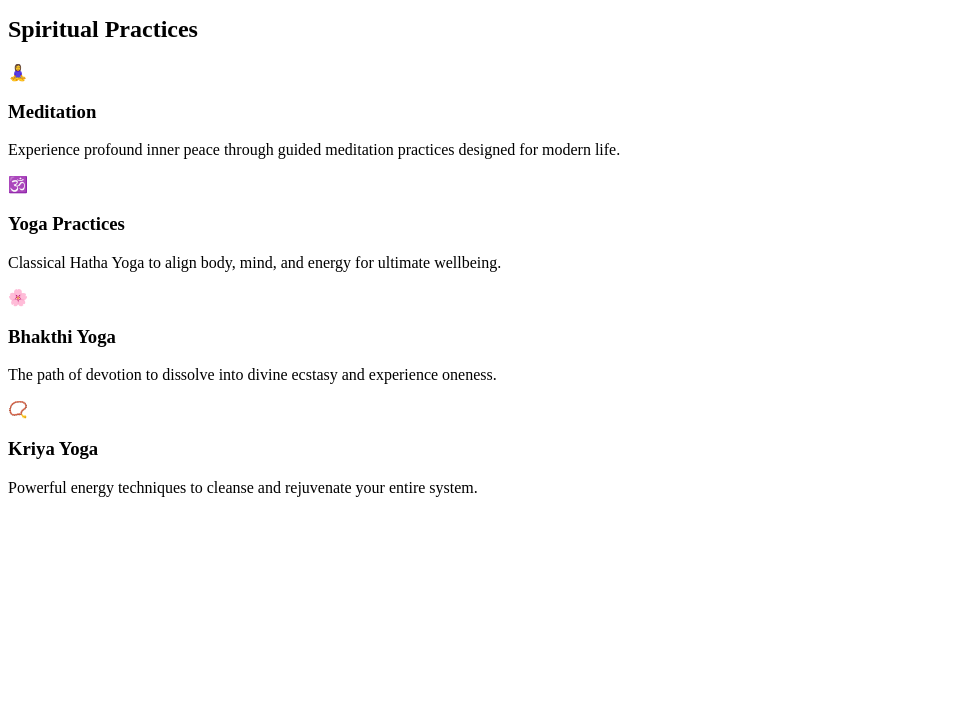
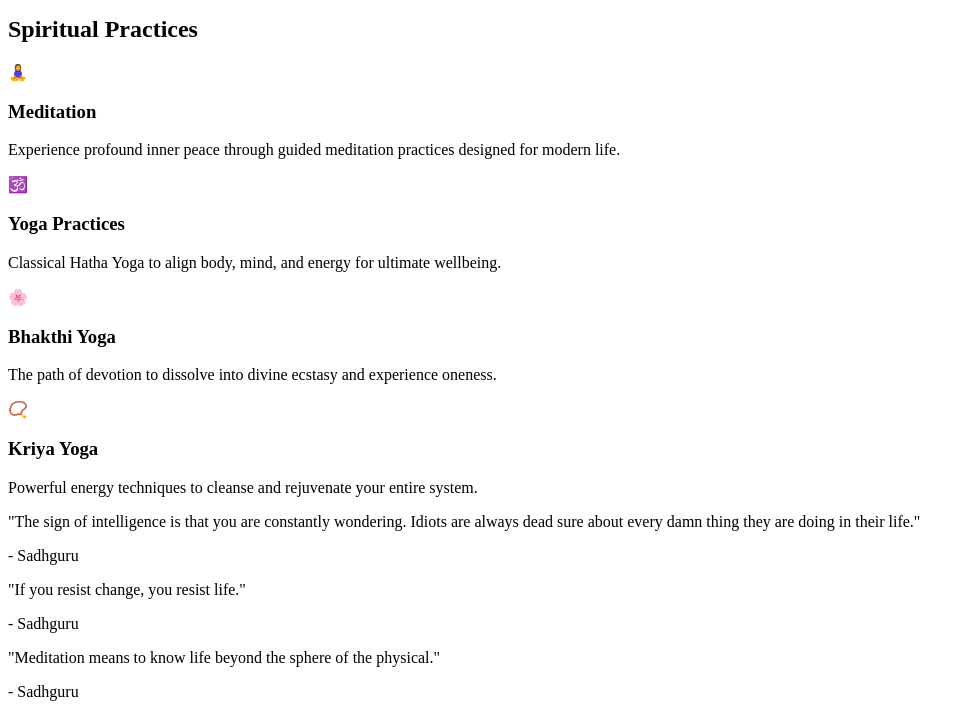
Before and after one commit to nikkishukla123/peaceful_environment, a plain HTML site: page index.html in a window 1280 px wide. Shown: the part 1694-2403 px from the top of the page, without its empty margins (0-975 px from the left). Before the commit the page ends 2207 px from the top, so only its background shows below. Drawn offline with Linux system fonts and the light colour scheme.

Commit message:
added wisdom section

```diff
--- a/index.html
+++ b/index.html
@@ -192,3 +192,21 @@
             </div>
         </div>
     </section>
+
+      <!-- Wisdom Quotes Section -->
+      <section class="quotes-section">
+        <div class="quotes-slider">
+            <div class="quote active">
+                <p>"The sign of intelligence is that you are constantly wondering. Idiots are always dead sure about every damn thing they are doing in their life."</p>
+                <span>- Sadhguru</span>
+            </div>
+            <div class="quote">
+                <p>"If you resist change, you resist life."</p>
+                <span>- Sadhguru</span>
+            </div>
+            <div class="quote">
+                <p>"Meditation means to know life beyond the sphere of the physical."</p>
+                <span>- Sadhguru</span>
+            </div>
+        </div>
+    </section>
```
